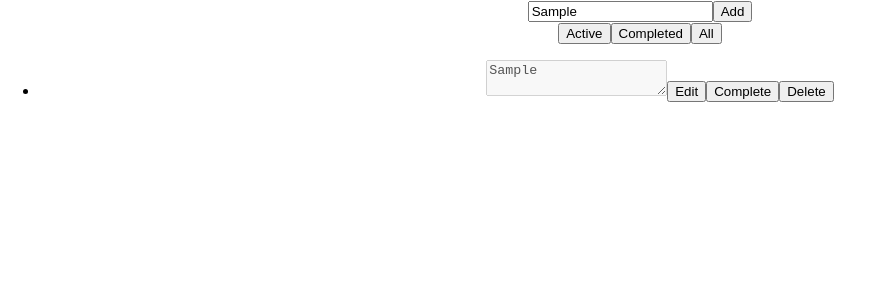
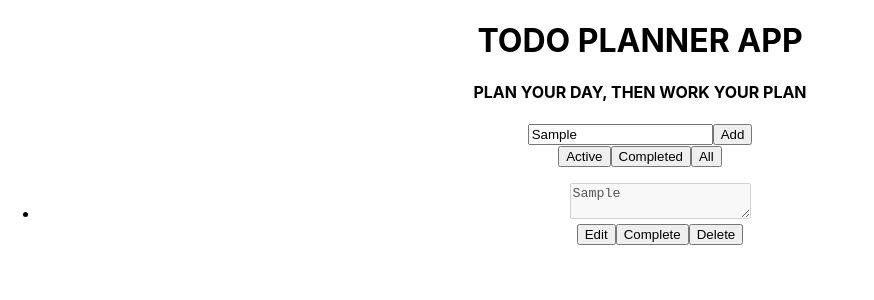
Before and after one commit to Raghu23-dev/todo-list-app, a React (Create React App) app: page / in a window 1280 px wide. Both pictures are taken after typing "Sample" into the empty fields and a click on the button "Add". Shown: the top 300 px of the page, without its empty margins (0-874 px from the left). Built offline with nearby package versions, Linux system fonts and the light colour scheme.

Commit message:
Added heading for the app and a span tag that shows "Done" when the task is completed

```diff
--- a/src/App.js
+++ b/src/App.js
@@ -6,6 +6,8 @@ import DisplayTodos from "./components/DisplayTodos";
 function App() {
   return (
     <div className="App">
+      <h1>TODO PLANNER APP</h1>
+      <h4>PLAN YOUR DAY, THEN WORK YOUR PLAN</h4>
       <Todos />
       <DisplayTodos/>
     </div>
--- a/src/components/DisplayTodos.js
+++ b/src/components/DisplayTodos.js
@@ -42,7 +42,7 @@ const DisplayTodos = (props) => {
                         item={item}
                         removeTodo={props.removeTodo}
                         updateTodo={props.updateTodo}
-                    completeTodos={props.completeTodo}
+                        completeTodos={props.completeTodos}
                     />
                     )
                 );
@@ -73,7 +73,7 @@ const DisplayTodos = (props) => {
                         item={item}
                         removeTodo={props.removeTodo}
                         updateTodo={props.updateTodo}
-                    completeTodos={props.completeTodo}
+                        completeTodos={props.completeTodos}
                     />
                     )
                 })
--- a/src/components/TodoItem.js
+++ b/src/components/TodoItem.js
@@ -17,16 +17,20 @@ const TodoItem = (props) => {
   };
 
   return (
-    <li key={item.id}>
+
+    <li key={item.id} className="card">
       <textarea
         ref={inputRef}
         disabled={true}
         defaultValue={item.item}
         onKeyDown={(e) => update(item.id, inputRef.current.value, e)}
       />
+      <div className="btns">
       <button onClick={changeFocus}>Edit</button>
       <button onClick={() => completeTodos(item.id)}>Complete</button>
-      <button onClick={() => removeTodo(item.id)}>Delete</button>
+      <button onClick={() => removeTodo(item.id)}>Delete</button>{" "}
+      </div>
+      {item.completed && <span className="completed">Done</span>}
     </li>
   );
 };
```
Lines whose indentation alone changed are shown as unchanged.
